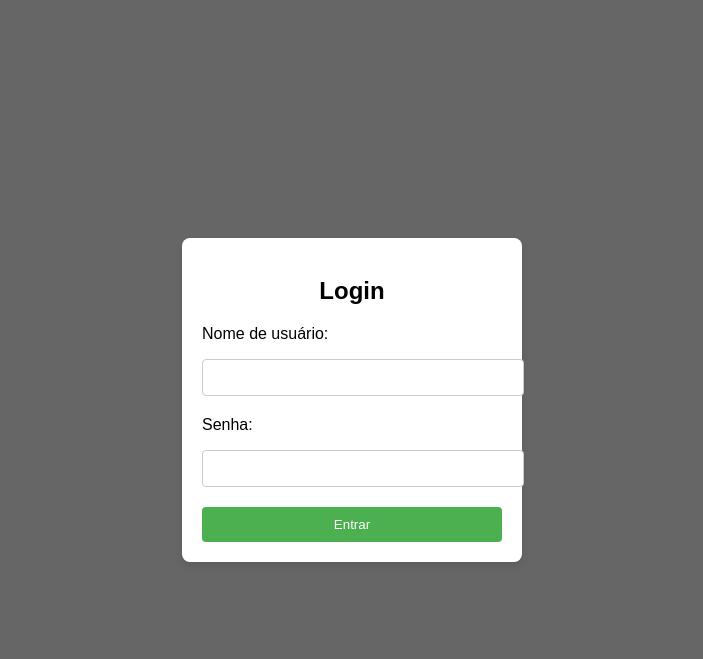
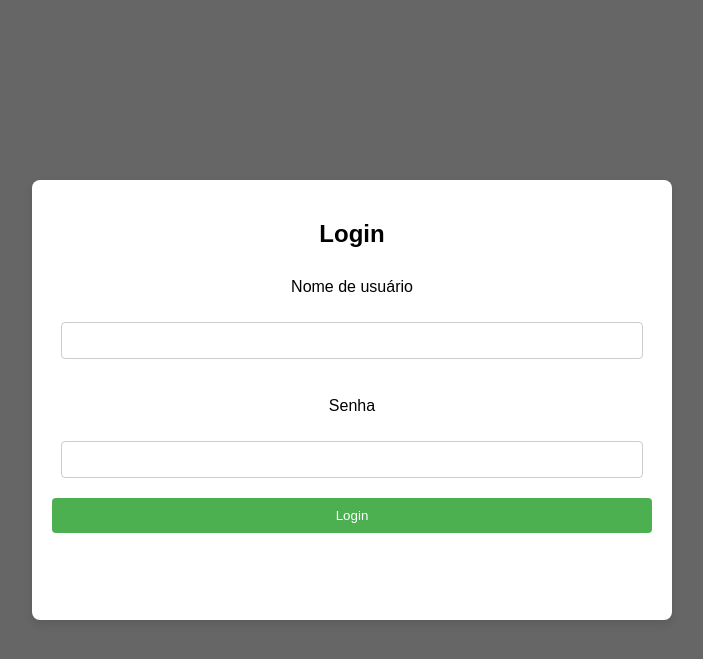
Before and after one commit to Caua-miguel/flask_login, a Flask app: page /login in a window 1280 px wide. Shown: the top 659 px of the page, without its empty margins (288-991 px from the left). Run offline with Flask 3, Linux system fonts and the light colour scheme.

Commit message:
teste: login

```diff
--- a/project/users/templates/login.html
+++ b/project/users/templates/login.html
@@ -19,7 +19,10 @@
             padding: 20px;
             border-radius: 8px;
             box-shadow: 0 4px 8px rgba(0, 0, 0, 0.1);
-            width: 300px;
+            width: 600px;
+            height: 400px;
+            text-align: center;
+            justify-content: center;
         }
         h2 {
             text-align: center;
@@ -27,10 +30,11 @@
         }
         label {
             display: block;
-            margin-bottom: 8px;
+            margin: 8px;
+            padding: 10px;
         }
         input[type="text"], input[type="password"] {
-            width: 100%;
+            width: 560px;
             padding: 10px;
             margin: 8px 0 20px;
             border: 1px solid #ccc;
@@ -53,15 +57,18 @@
 <body>
     <div class="login-container">
         <h2>Login</h2>
-        <form action="processar_login.php" method="post">
-            <label for="login">Nome de usuário:</label>
-            <input type="text" id="login" name="login" required>
+        <form action="" method="post">
+            <label>Nome de usuário</label>
+            <input type="text" id="login" name="username" value="{{request.form.username}}">
 
-            <label for="senha">Senha:</label>
-            <input type="password" id="senha" name="senha" required>
+            <label>Senha</label>
+            <input type="password" id="senha" name="password" value="{{request.form.password}}">
 
-            <input type="submit" value="Entrar">
+            <input type="submit" value="Login">
         </form>
+        {% if error %}
+            <p class="error"><strong>Error:</strong> {{ error }}</p>
+        {% endif %}
     </div>
 </body>
 </html>
```
